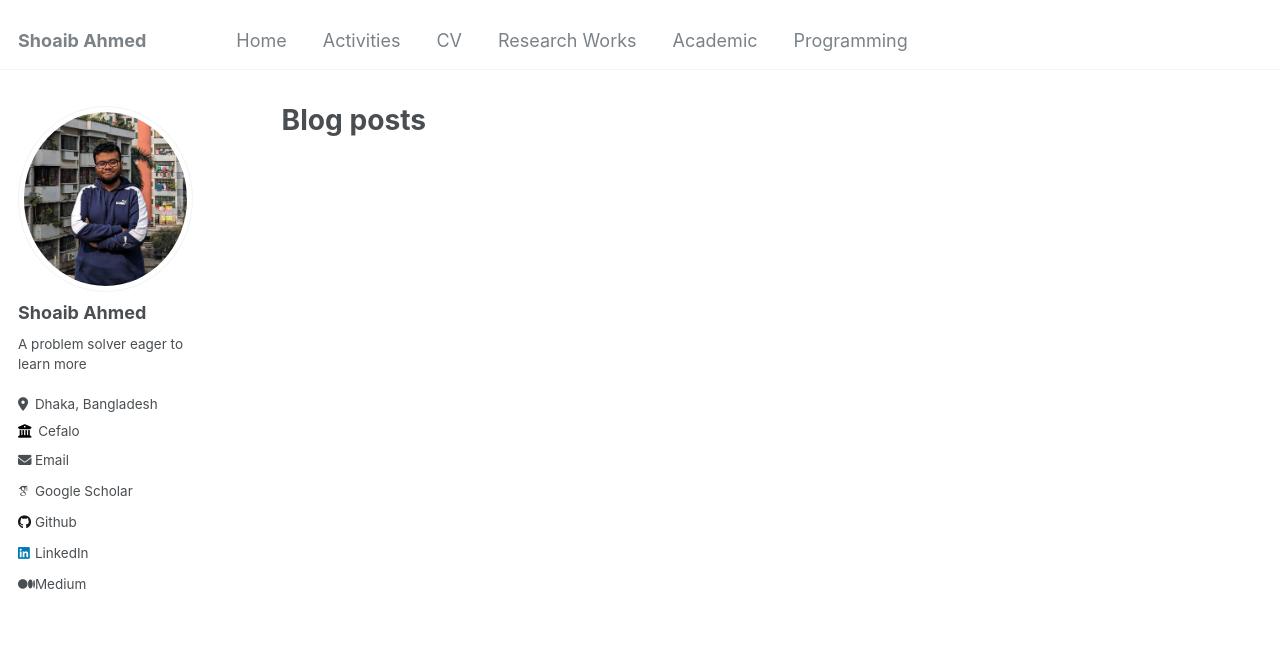
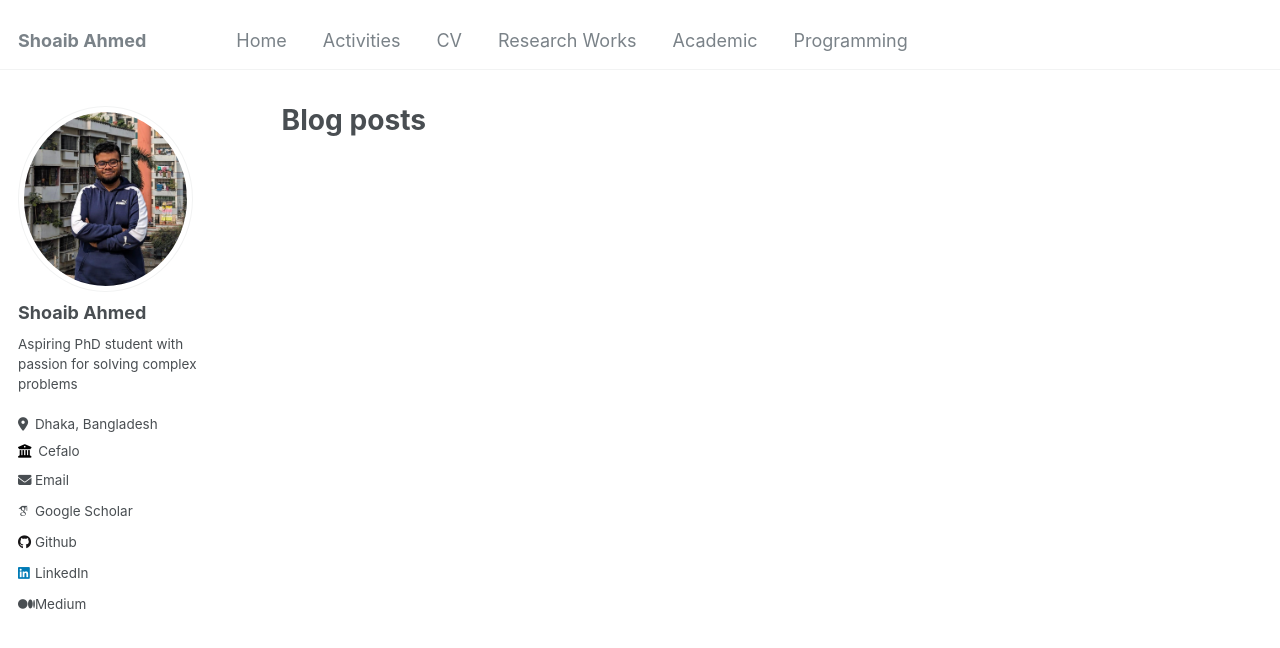
Before and after one commit to edge555/edge555.github.io, a Jekyll site: the page built from _pages/year-archive.html, in a window 1280 px wide. Shown: the top 648 px of the page. Built offline with Jekyll 4.4.1, drawn with Linux system fonts in a browser that asks for light colours; some web fonts are replaced.

Commit message:
small change

```diff
--- a/_config.yml
+++ b/_config.yml
@@ -23,7 +23,7 @@ author:
   # Biographic information
   avatar           : "profile.png"
   name             : "Shoaib Ahmed"
-  bio              : "A problem solver eager to learn more"
+  bio              : "Aspiring PhD student with passion for solving complex problems"
   location         : "Dhaka, Bangladesh"
   employer         : "Cefalo"
   email            : "ahmed.shoaib1729@gmail.com"
```
Also changed, not shown: _pages/about.md (+1 -1 lines).
